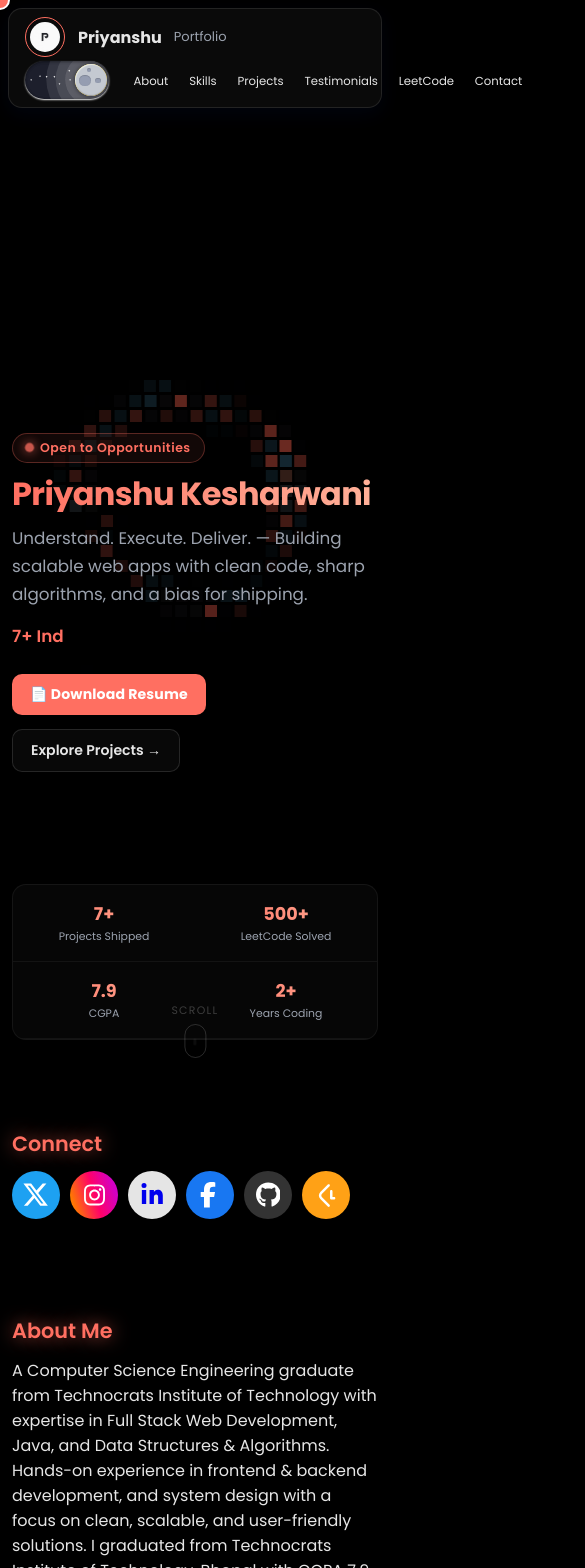
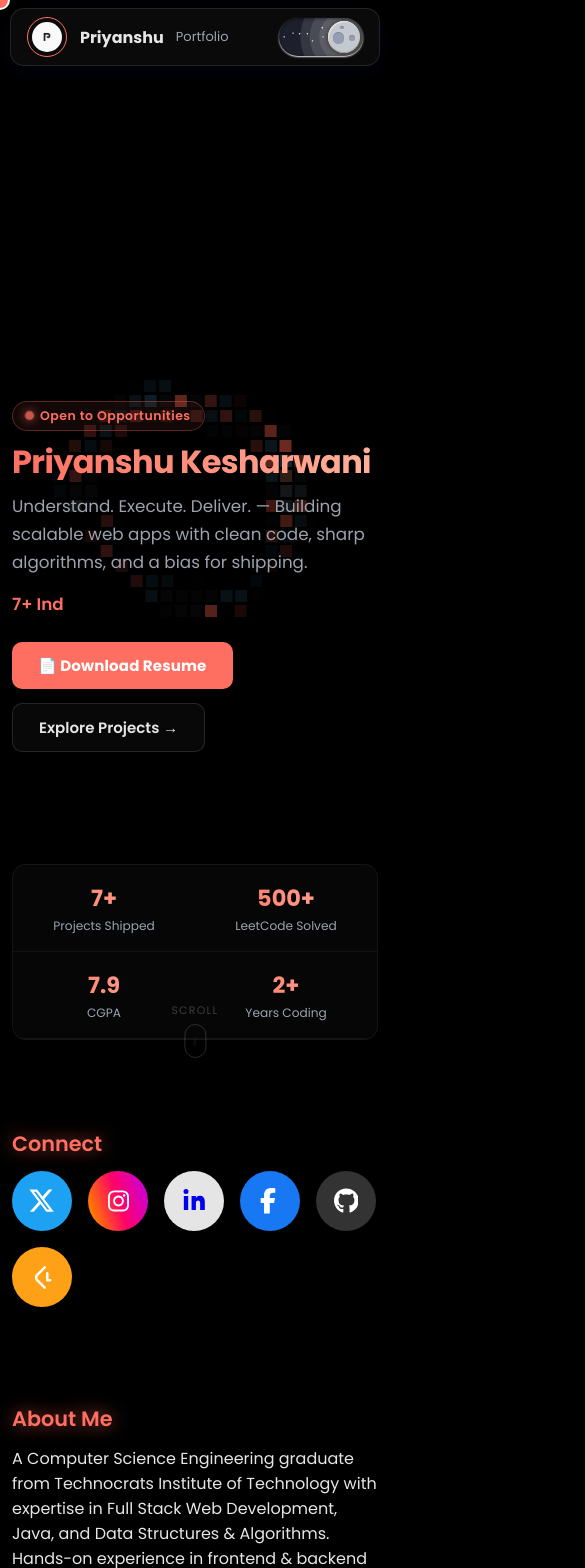
Before and after one commit to Priyanshu88585/Priyanshu-s-Portfolio, a React (Vite) app: page / in a window 390 px wide. Shown: the top 1568 px of the page, 585 px wide, since content can reach past the window. Built offline with nearby package versions, Linux system fonts and the light colour scheme; no server answers.

Commit message:
Refactor global CSS for responsiveness and styles

```diff
--- a/src/styles/global.css
+++ b/src/styles/global.css
@@ -29,7 +29,6 @@ body {
   -moz-osx-font-smoothing: grayscale;
   scroll-behavior: smooth;
   transition: background 250ms ease, color 250ms ease;
-  overflow-x: hidden;
 }
 
 /* ====================== Light Mode ====================== */
@@ -83,6 +82,7 @@ section {
 
 .card:hover {
   box-shadow: 0 20px 60px rgba(255, 111, 97, 0.4);
+
 }
 
 /* ====================== Navbar ====================== */
@@ -118,7 +118,6 @@ section {
   padding: 6px 12px;
   border-radius: 10px;
   transition: color 0.3s ease, background-color 0.3s ease;
-  white-space: nowrap;
 }
 
 .nav-links a:hover {
@@ -166,81 +165,69 @@ section {
 }
 
 /* ====================== Responsive Navbar ====================== */
-
-/* Tablet (900px and below) — links in a scrollable row */
 @media (max-width: 900px) {
   .navbar {
     top: 10px;
     left: 50%;
     transform: translateX(-50%);
     width: calc(100% - 20px);
-    padding: 8px 12px;
-    flex-wrap: wrap;
-    gap: 6px;
-    border-radius: 12px;
+    padding: 10px 14px;
   }
 
-  /* Show links as horizontal scrollable strip below logo row */
   .nav-links {
-    display: flex;
-    flex-direction: row;
-    flex-wrap: nowrap;
-    overflow-x: auto;
-    -webkit-overflow-scrolling: touch;
-    scrollbar-width: none;
-    gap: 0.3rem;
-    order: 3;
-    flex: 1 0 100%;
-    background: transparent;
-    position: static;
-    width: 100%;
-    padding: 2px 0;
-    border-radius: 0;
-    box-shadow: none;
-    margin-top: 4px;
+    display: none;
+    flex-direction: column;
+    background: var(--card);
+    position: absolute;
+    top: 100%;
+    left: 50%;
+    transform: translateX(-50%);
+    width: 200px;
+    padding: 1rem;
+    border-radius: 12px;
+    box-shadow: 0 12px 30px rgba(0,0,0,0.5);
+    gap: 0.8rem;
+    margin-top: 8px;
   }
 
-  .nav-links::-webkit-scrollbar {
-    display: none;
+  .nav-links.active {
+    display: flex;
   }
 
   .nav-links a {
-    padding: 5px 10px;
-    font-size: 0.78rem;
-    flex-shrink: 0;
-    border-radius: 8px;
+    width: 100%;
+    text-align: center;
+    padding: 10px;
   }
 
-  /* Hide hamburger since links are always shown */
   .menu-toggle {
-    display: none;
-  }
-
-  /* Keep nav-toggle (DarkMode) visible */
-  .nav-toggle {
-    order: 2;
-    margin-left: auto;
+    display: flex;
   }
 }
 
 @media (max-width: 520px) {
   .navbar {
-    padding: 7px 10px;
+    padding: 8px 12px;
     top: 8px;
-    width: calc(100% - 16px);
-    gap: 4px;
   }
 
-  .nav-links a {
-    font-size: 0.73rem;
-    padding: 4px 8px;
-  }
+  .nav-links {
+    width: calc(100% - 24px);
+    left: 12px;
+    transform: none;
+    border-radius: 0 0 12px 12px;
+    top: 100%;
+    margin-top: 4px;
   }
 
-@media (max-width: 380px) {
-  .nav-links a {
-    font-size: 0.68rem;
-    padding: 4px 7px;
+  .menu-toggle {
+    width: 32px;
+    height: 32px;
+  }
+
+  .menu-toggle span {
+    width: 20px;
+    height: 2px;
   }
 }
 
@@ -294,7 +281,7 @@ section {
   justify-content: center;
 }
 
-/* ── Hero-specific classes ── */
+{/* ── Inline styles for Hero-specific classes ── */}
 
       .hero-badge {
         display:inline-flex;align-items:center;gap:7px;
@@ -395,31 +382,10 @@ section {
         100%{ transform:translateY(0);opacity:0; }
       }
 
-/* Hero responsive */
-@media(max-width:900px){
-  .hero-stats-bar{ flex-wrap:wrap; }
-  .hero-stat{
-    min-width:50%;
-    border-right:none;
-    border-bottom:1px solid rgba(255,255,255,0.05);
-  }
-  .hero-avatar-ring{ width:220px;height:220px;margin:20px auto; }
-}
-
       @media(max-width:680px){
         .hero-stats-bar{ flex-wrap:wrap; }
         .hero-stat{ min-width:50%;border-right:none;border-bottom:1px solid rgba(255,255,255,0.05); }
-  .hero-avatar-ring{ width:180px;height:180px;margin:16px auto; }
-  .hero-cta-primary, .hero-cta-outline{
-    padding:10px 18px;
-    font-size:0.88rem;
-  }
-}
-
-@media(max-width:440px){
-  .hero-avatar-ring{ display:none; }
-  .hero-stat-n{ font-size:1.1rem; }
-  .hero-stat-l{ font-size:0.68rem; }
+        .hero-avatar-ring{ width:320px;height:320px;margin:30px auto; }
       }
 
 /* ====================== Canvas ====================== */
@@ -597,6 +563,7 @@ textarea {
   }
 }
 
+
 /* ====================== Footer ====================== */
 .footer {
   padding: 2rem 0;
@@ -685,11 +652,7 @@ textarea {
   }
 }
 
-/* ======================================================
-   GENERAL RESPONSIVE MEDIA QUERIES
-   ====================================================== */
-
-/* ---- Tablet (≤ 900px) ---- */
+/* ====================== Media Queries ====================== */
 @media (max-width: 900px) {
   .projects-grid {
     grid-template-columns: repeat(2, 1fr);
@@ -722,20 +685,8 @@ textarea {
   .h2 {
     font-size: 1.5rem;
   }
-
-  /* Testimonials: 1 column on tablet */
-  #testimonials .card > div[style],
-  #testimonials > div > div > div {
-    grid-template-columns: 1fr !important;
 }
 
-  /* Certifications grid compact */
-  #certifications .certificate {
-    padding: 1rem;
-  }
-}
-
-/* ---- Mobile (≤ 520px) ---- */
 @media (max-width: 520px) {
   .projects-grid {
     grid-template-columns: 1fr;
@@ -768,24 +719,9 @@ textarea {
 
   .card {
     padding: 1.25rem;
-    border-radius: 14px;
-  }
-
-  /* Modal full-screen on mobile */
-  .modal .body {
-    width: 100%;
-    max-height: 95vh;
-    border-radius: 12px 12px 0 0;
-    padding: 1rem;
-    align-self: flex-end;
-  }
-
-  .modal {
-    align-items: flex-end;
   }
 }
 
-/* ---- Small mobile (≤ 400px) ---- */
 @media (max-width: 400px) {
   .h1 {
     font-size: 1.6rem;
@@ -800,145 +736,37 @@ textarea {
     padding-top: 1.5rem;
     gap: 0.8rem;
   }
-
-  .card {
-    padding: 1rem;
-  }
 }
 
-/* ======================================================
-   SECTION-SPECIFIC OVERRIDES
-   ====================================================== */
-
-/* ── Hero: remove section padding ── */
+/* ── Hero: override the generic section padding ── */
 #hero {
   padding: 0 !important;
 }
 
-/* ── Nav-toggle alignment ── */
+/* ── Journey Timeline section: keep consistent spacing ── */
+#journey {
+  position: relative;
+}
+
+/* ── Nav-toggle position tweak so it stays aligned ── */
 .nav-toggle {
   display: flex;
   align-items: center;
 }
 
-/* ── Light mode pixel canvas tint ── */
+/* ── Milestone vertical connector at last item: hide the trailing line ── */
+#journey [data-last-milestone] > div:last-child {
+  display: none;
+}
+
+/* ── Light mode pixel canvas tint adjustment ── */
 body.light #hero canvas {
   opacity: 0.55;
 }
 
-/* ── Journey Timeline responsive ── */
-#journey {
-  position: relative;
-}
-
-/* Make milestone rows stack on small screens */
-@media (max-width: 640px) {
-  /* Shrink left label column */
-  #journey [style*="width: 110px"],
-  #journey [style*="width:110px"] {
-    width: 60px !important;
-    padding-right: 10px !important;
-  }
-
-  #journey [style*="fontSize: \"0.72rem\""] {
-    font-size: 0.65rem !important;
-  }
-
-  /* Reduce centre icon size */
-  #journey [style*="width: 44px"] {
-    width: 34px !important;
-    height: 34px !important;
-    font-size: 0.85rem !important;
-  }
-
-  /* Content card smaller padding */
-  #journey [style*="padding: \"1.4rem\""] {
-    padding: 1rem !important;
+/* ── Responsive: hide avatar in very small screens ── */
+@media (max-width: 440px) {
+  .hero-avatar-ring {
+    display: none;
   }
 }
-
-/* SkillsHub inside journey — make tool columns stack */
-@media (max-width: 640px) {
-  #journey [style*="gap: \"2.5rem\""] {
-    flex-direction: column !important;
-    gap: 1rem !important;
-    align-items: stretch !important;
-  }
-
-  #journey [style*="position: \"absolute\""]:not([style*="inset"]) {
-    display: none !important;
-  }
-}
-
-/* ── Testimonials inline grid override ── */
-@media (max-width: 700px) {
-  #testimonials section,
-  #testimonials > div > div > div[style] {
-    grid-template-columns: 1fr !important;
-  }
-}
-
-/* Target the inline-style grid in Testimonials.jsx */
-#testimonials .card.testimonial {
-  width: 100%;
-}
-
-/* ── Services responsive ── */
-@media (max-width: 520px) {
-  #services .service-card {
-    min-height: auto;
-    padding: 1rem;
-  }
-}
-
-/* ── Contact section ── */
-@media (max-width: 600px) {
-  #contact > div > div[style*="display:\"flex\""] {
-    flex-direction: column !important;
-  }
-}
-
-/* ── Profile page responsive ── */
-@media (max-width: 760px) {
-  #profile .card img[style*="position: \"absolute\""] {
-    width: 100px !important;
-    height: 100px !important;
-  }
-}
-
-/* ── Social icons grid ── */
-@media (max-width: 400px) {
-  .social-grid {
-    gap: 10px !important;
-  }
-
-  .social-grid a {
-    width: 48px !important;
-    height: 48px !important;
-  }
-}
-
-/* ── General — prevent overflow on all sections ── */
-section,
-.container {
-  max-width: 100%;
-}
-
-img {
-  max-width: 100%;
-}
-
-/* ── Certifications grid ── */
-@media (max-width: 520px) {
-  #certifications .card {
-    padding: 1rem;
-  }
-}
-
-/* ── GitHub section extra responsive ── */
-@media (max-width: 400px) {
-  #github .github-card {
-    padding: 10px;
-    gap: 8px;
-  }
-}
```
Lines whose indentation alone changed are shown as unchanged.
